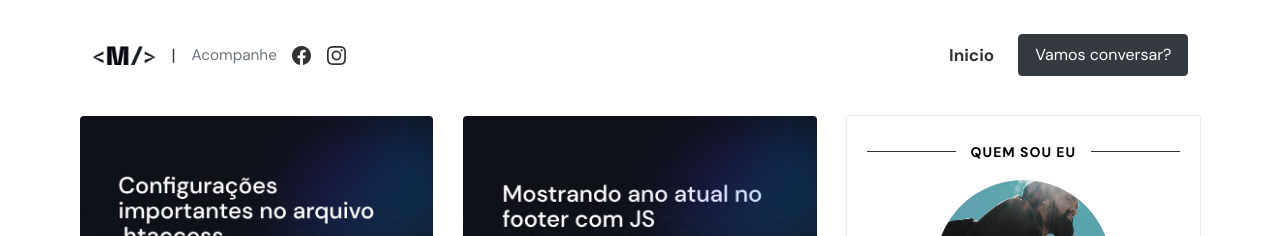
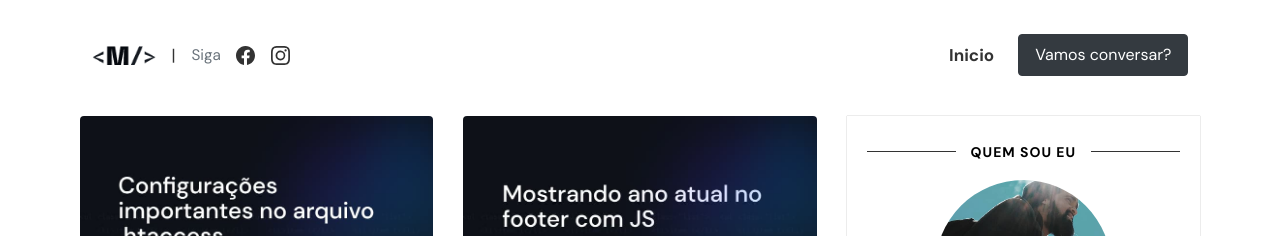
Before and after one commit to matheuscostadesign/blog, a Jekyll site: the page built from index.html, in a window 1280 px wide. Shown: the top 236 px of the page. Built offline with Jekyll 4.4.1, drawn with Linux system fonts in a browser that asks for light colours; the list of posts is cut into pages by our own code.

Commit message:
Alterado texto no menu

```diff
--- a/_layouts/default.html
+++ b/_layouts/default.html
@@ -52,7 +52,7 @@
         </a> |
 
         <div class="d-flex align-items-center social-header">
-          <span class="ml-3 text-muted small text-acompanhe">Acompanhe</span>
+          <span class="ml-3 text-muted small text-acompanhe">Siga</span>
           <a class="d-inline-block social-icon" target="_blank" href="{{site.social.facebook}}"
             rel="noopener noreferrer">
             <svg xmlns="http://www.w3.org/2000/svg" width="19" height="19" fill="currentColor" class="bi bi-facebook"
```
